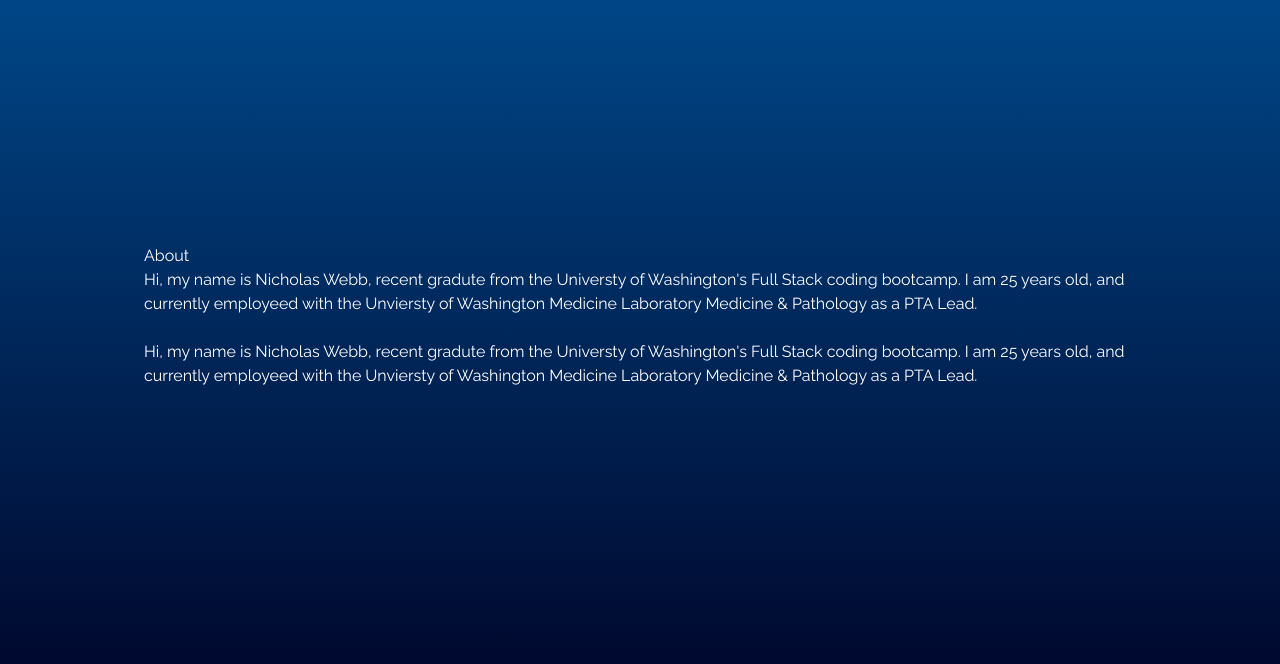
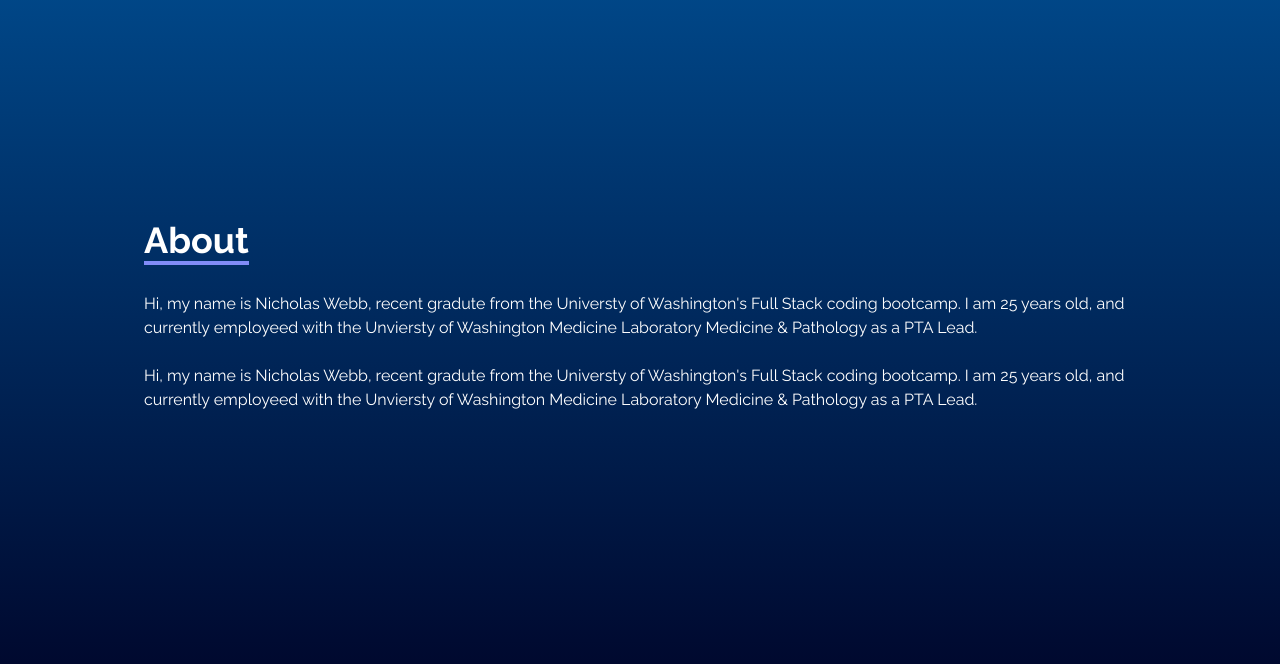
Before and after one commit to Kingnick253/Portolio-rework, a React (Create React App) app: page / in a window 1280 px wide. Shown: the part 884-1548 px from the top of the page. Built offline with nearby package versions, Linux system fonts and the light colour scheme.

Commit message:
Added more styling to the about section

```diff
--- a/src/components/About.js
+++ b/src/components/About.js
@@ -4,9 +4,9 @@ const About = () => {
   return (
     <div class= 'about' className='w-full h-screen bg-gradient-to-b from-FrostTwo to-FrostOne text-white'>
         <div className='flex max-w-screen-lg p-4 mx-auto flex-col justify-center w-full h-full' >
-            <div>
+            <div className='pb-8'>
 
-                <p>
+                <p className='text-4xl font-bold inline border-b-4 border-indigo-400'>
                     About
                 </p>
 
--- a/tailwind.config.js
+++ b/tailwind.config.js
@@ -8,8 +8,8 @@ module.exports = {
       colors: {
         "FrostOne": "#000428",
         "FrostTwo": "#004e92",
-        "OrangeOne": "#ff8008",
-        "OrangeTwo": "#ffc837",
+        "OrangeOne": "#36D1DC",
+        "OrangeTwo": "#5B86E5",
         "DeepOne": "#000000",
         "DeepTwo": "#434343",
       },
```
